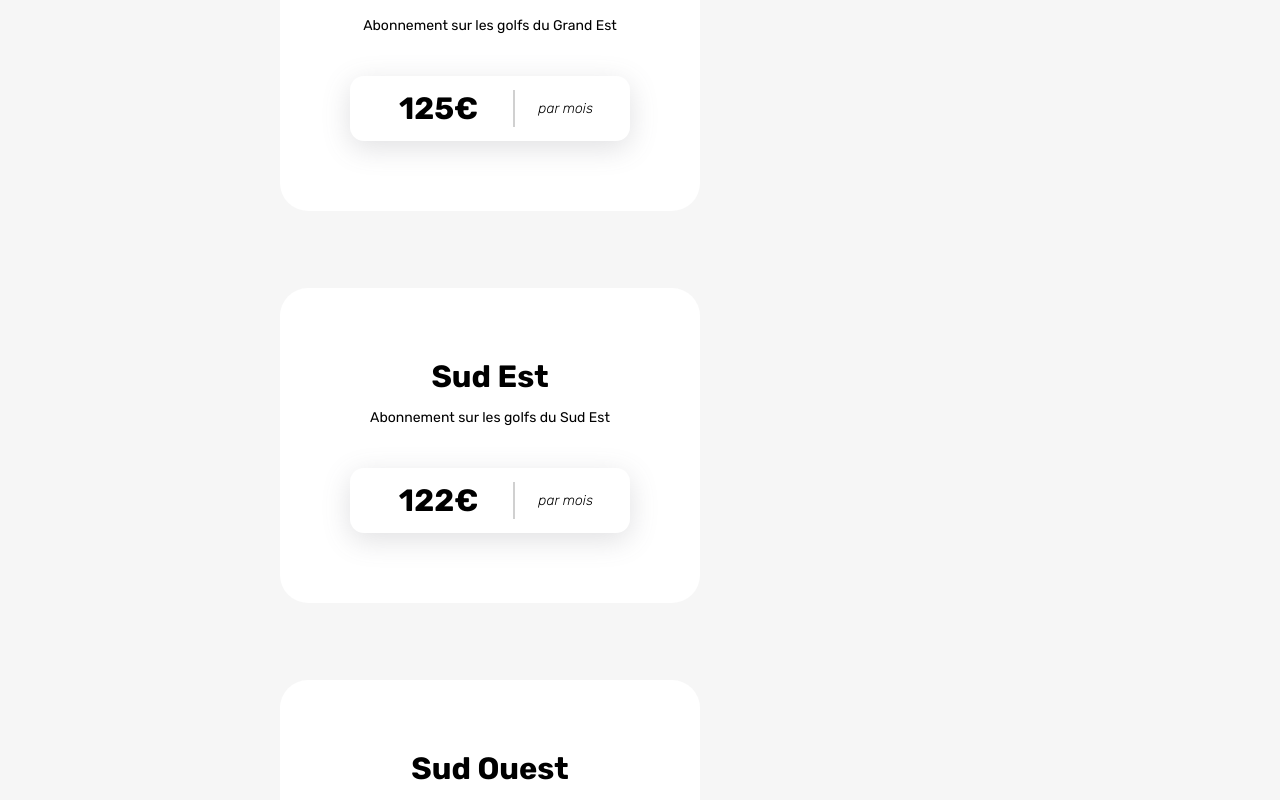
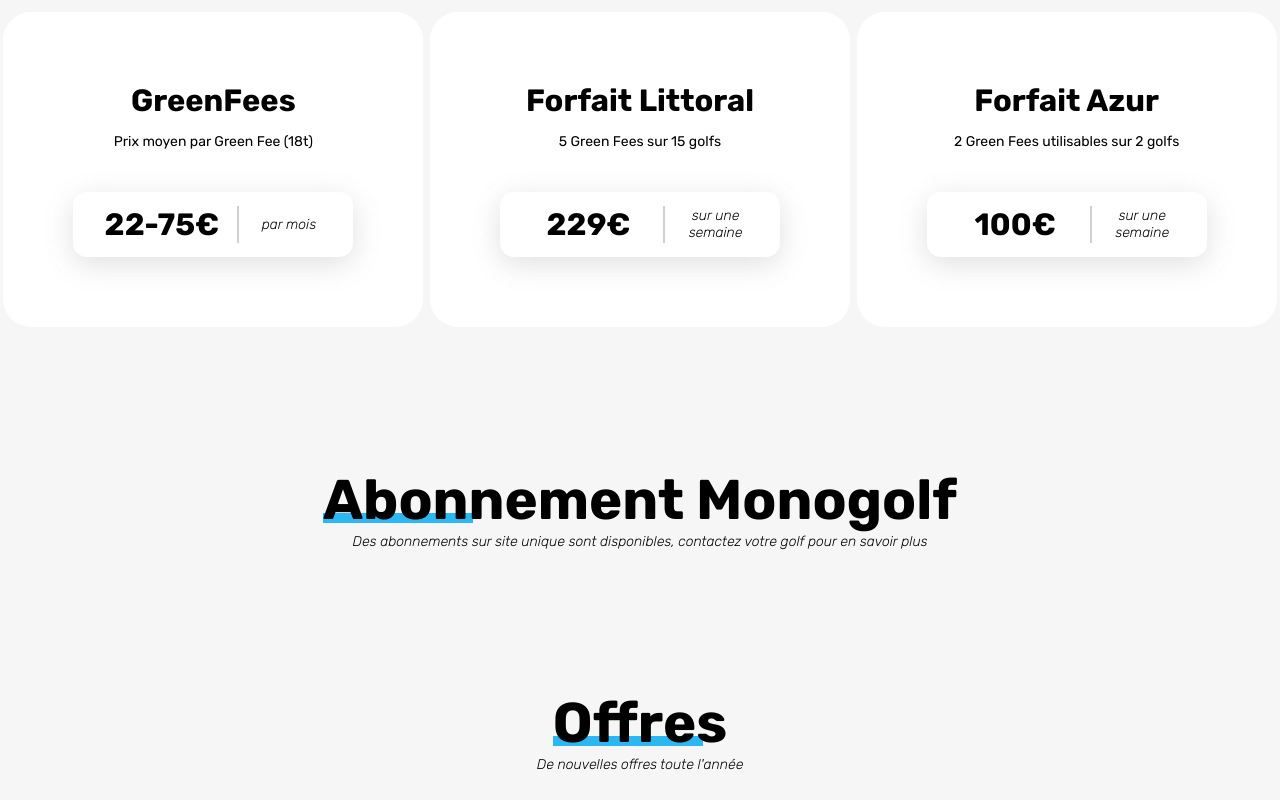
Before and after one commit to PMcht/BlueGreenRework, a React (Vite) app: page /Nos-Offres in a window 1280 px wide. Shown: the part 2280-3080 px from the top of the page. Built offline with nearby package versions, Linux system fonts and the light colour scheme.

Commit message:
Pricing page added

```diff
--- a/src/App.jsx
+++ b/src/App.jsx
@@ -5,6 +5,7 @@ import GolfList from './pages/GolfList/GolfList'
 import Navbar from './components/Navbar/Navbar'
 import Offres from './pages/Offres/Offres'
 import Footer from './components/Footer/Footer'
+import Actus from './pages/Actus/Actus'
 
 
 function App() {
@@ -19,8 +20,8 @@ function App() {
           <Route path='/BlueGreenRework' element={<Home />} />
           <Route path='/Nos-Golfs' element={<GolfList />} />
           <Route path='/Nos-Offres' element={<Offres />} />
-          <Route path='/Enseignements' element={<Home />} />
-          <Route path='/Actualites' element={<Home />} />
+          <Route path='/Proshop' element={<Home />} />
+          <Route path='/Actualites' element={<Actus />} />
           <Route path='/Mon-Espace' element={<Home />} />
       </Routes>
 
--- a/src/components/Navbar/Navbar.jsx
+++ b/src/components/Navbar/Navbar.jsx
@@ -74,7 +74,7 @@ const Navbar = () => {
                   <Link to="/Nos-Offres" className='links flex center' onClick={handleShowNavbar}><FontAwesomeIcon icon={faTags} /><p>Nos Offres</p></Link>
                 </li>
                 <li>
-                  <Link to="/about" className='links flex center' onClick={handleShowNavbar}><FontAwesomeIcon icon={faNewspaper} /><p>Actualité</p></Link>
+                  <Link to="/Actualites" className='links flex center' onClick={handleShowNavbar}><FontAwesomeIcon icon={faNewspaper} /><p>Actualité</p></Link>
                 </li>
                 <li>
                   <Link to="/contact" className='links flex center' onClick={handleShowNavbar}><FontAwesomeIcon icon={faShop} /><p>Proshop</p></Link>
--- /dev/null
+++ b/src/pages/Actus/Actus.jsx
@@ -0,0 +1,10 @@
+import React from 'react'
+import './Actus.scss'
+
+const Actus = () => {
+  return (
+    <div>Actus</div>
+  )
+}
+
+export default Actus
--- a/src/pages/Offres/Offres.jsx
+++ b/src/pages/Offres/Offres.jsx
@@ -242,50 +242,29 @@ const Offres = () => {
         <div className='gridPrice'>
 
             <div className='card'>
-              <p className='text-medium bold'>Monde</p>
-              <p>L'abonnement sur la totalité de nos golfs</p>
-              <div className='flex center price monthly'>
-                <p className='prices text-medium bold'>{AgeAttributes[0].mensual.monde[ageForJson]}€</p>
+              <p className='text-medium bold'>GreenFees</p>
+              <p>Prix moyen par Green Fee (18t)</p>
+              <div className='flex center price'>
+                <p className='prices text-medium bold'>22-75€</p>
                 <p className='period thin'>par mois</p>
-              </div>
-              <div className='price hide yearly'>
-                <div className='flex center'>
-                  <p className='prices text-medium bold'>{AgeAttributes[0].annual.monde[ageForJson]}€</p>
-                  <p className='period thin'>par ans</p>
-                </div>
-
               </div>
             </div>
 
             <div className='card'>
-              <p className='text-medium bold'>Monde</p>
-              <p>L'abonnement sur la totalité de nos golfs</p>
-              <div className='flex center price monthly'>
-                <p className='prices text-medium bold'>{AgeAttributes[0].mensual.monde[ageForJson]}€</p>
-                <p className='period thin'>par mois</p>
-              </div>
-              <div className='price hide yearly'>
-                <div className='flex center'>
-                  <p className='prices text-medium bold'>{AgeAttributes[0].annual.monde[ageForJson]}€</p>
-                  <p className='period thin'>par ans</p>
-                </div>
-
+              <p className='text-medium bold'>Forfait Littoral</p>
+              <p>5 Green Fees sur 15 golfs</p>
+              <div className='flex center price'>
+                <p className='prices text-medium bold'>229€</p>
+                <p className='period thin'>sur une semaine</p>
               </div>
             </div>
 
             <div className='card'>
-              <p className='text-medium bold'>Monde</p>
-              <p>L'abonnement sur la totalité de nos golfs</p>
-              <div className='flex center price monthly'>
-                <p className='prices text-medium bold'>{AgeAttributes[0].mensual.monde[ageForJson]}€</p>
-                <p className='period thin'>par mois</p>
-              </div>
-              <div className='price hide yearly'>
-                <div className='flex center'>
-                  <p className='prices text-medium bold'>{AgeAttributes[0].annual.monde[ageForJson]}€</p>
-                  <p className='period thin'>par ans</p>
-                </div>
-
+              <p className='text-medium bold'>Forfait Azur</p>
+              <p>2 Green Fees utilisables sur 2 golfs</p>
+              <div className='flex center price'>
+                <p className='prices text-medium bold'>100€</p>
+                <p className='period thin'>sur une semaine</p>
               </div>
             </div>
 
@@ -296,59 +275,7 @@ const Offres = () => {
 
       <div className='priceSection'>
         <h2 className='text-large'>Abonnement Monogolf</h2>
-        <p className='thin'>Les tarifs de nos green fees sont variables avec les golfs</p>
-
-        <div className='gridPrice'>
-
-            <div className='card'>
-              <p className='text-medium bold'>Monde</p>
-              <p>L'abonnement sur la totalité de nos golfs</p>
-              <div className='flex center price monthly'>
-                <p className='prices text-medium bold'>{AgeAttributes[0].mensual.monde[ageForJson]}€</p>
-                <p className='period thin'>par mois</p>
-              </div>
-              <div className='price hide yearly'>
-                <div className='flex center'>
-                  <p className='prices text-medium bold'>{AgeAttributes[0].annual.monde[ageForJson]}€</p>
-                  <p className='period thin'>par ans</p>
-                </div>
-
-              </div>
-            </div>
-
-            <div className='card'>
-              <p className='text-medium bold'>Monde</p>
-              <p>L'abonnement sur la totalité de nos golfs</p>
-              <div className='flex center price monthly'>
-                <p className='prices text-medium bold'>{AgeAttributes[0].mensual.monde[ageForJson]}€</p>
-                <p className='period thin'>par mois</p>
-              </div>
-              <div className='price hide yearly'>
-                <div className='flex center'>
-                  <p className='prices text-medium bold'>{AgeAttributes[0].annual.monde[ageForJson]}€</p>
-                  <p className='period thin'>par ans</p>
-                </div>
-
-              </div>
-            </div>
-
-            <div className='card'>
-              <p className='text-medium bold'>Monde</p>
-              <p>L'abonnement sur la totalité de nos golfs</p>
-              <div className='flex center price monthly'>
-                <p className='prices text-medium bold'>{AgeAttributes[0].mensual.monde[ageForJson]}€</p>
-                <p className='period thin'>par mois</p>
-              </div>
-              <div className='price hide yearly'>
-                <div className='flex center'>
-                  <p className='prices text-medium bold'>{AgeAttributes[0].annual.monde[ageForJson]}€</p>
-                  <p className='period thin'>par ans</p>
-                </div>
-
-              </div>
-            </div>
-
-        </div>
+        <p className='thin'>Des abonnements sur site unique sont disponibles, contactez votre golf pour en savoir plus</p>
 
       </div>
 
@@ -356,55 +283,34 @@ const Offres = () => {
 
       <div className='priceSection'>
         <h2 className='text-large'>Offres</h2>
-        <p className='thin'>Les tarifs de nos green fees sont variables avec les golfs</p>
+        <p className='thin'>De nouvelles offres toute l'année</p>
 
         <div className='gridPrice'>
 
           <div className='card'>
-            <p className='text-medium bold'>Monde</p>
-            <p>L'abonnement sur la totalité de nos golfs</p>
+            <p className='text-medium bold'>Ecole de Golf</p>
+            <p>Pour le premier swing (enfant)</p>
             <div className='flex center price monthly'>
-              <p className='prices text-medium bold'>{AgeAttributes[0].mensual.monde[ageForJson]}€</p>
-              <p className='period thin'>par mois</p>
-            </div>
-            <div className='price hide yearly'>
-              <div className='flex center'>
-                <p className='prices text-medium bold'>{AgeAttributes[0].annual.monde[ageForJson]}€</p>
-                <p className='period thin'>par ans</p>
-              </div>
-
+              <p className='prices text-medium bold'>180€</p>
+              <p className='period thin'>par ans</p>
             </div>
           </div>
 
           <div className='card'>
-            <p className='text-medium bold'>Monde</p>
-            <p>L'abonnement sur la totalité de nos golfs</p>
-            <div className='flex center price monthly'>
-              <p className='prices text-medium bold'>{AgeAttributes[0].mensual.monde[ageForJson]}€</p>
+            <p className='text-medium bold'>Initiations</p>
+            <p>Découvrez le golf durant l'été</p>
+            <div className='flex center price'>
+              <p className='prices text-medium bold'>Gratuit</p>
               <p className='period thin'>par mois</p>
-            </div>
-            <div className='price hide yearly'>
-              <div className='flex center'>
-                <p className='prices text-medium bold'>{AgeAttributes[0].annual.monde[ageForJson]}€</p>
-                <p className='period thin'>par ans</p>
-              </div>
-
             </div>
           </div>
 
           <div className='card'>
-            <p className='text-medium bold'>Monde</p>
-            <p>L'abonnement sur la totalité de nos golfs</p>
-            <div className='flex center price monthly'>
-              <p className='prices text-medium bold'>{AgeAttributes[0].mensual.monde[ageForJson]}€</p>
-              <p className='period thin'>par mois</p>
-            </div>
-            <div className='price hide yearly'>
-              <div className='flex center'>
-                <p className='prices text-medium bold'>{AgeAttributes[0].annual.monde[ageForJson]}€</p>
-                <p className='period thin'>par ans</p>
-              </div>
-
+            <p className='text-medium bold'>Nouveaux</p>
+            <p>Réductions sur le premier abonnement</p>
+            <div className='flex center price'>
+              <p className='prices text-medium bold'>-20%</p>
+              <p className='period thin'>sur abonnement</p>
             </div>
           </div>
 
--- a/src/pages/Offres/Offres.scss
+++ b/src/pages/Offres/Offres.scss
@@ -158,12 +158,13 @@
       }
 
     .priceSection{
-        margin: 10rem 0 5rem;
-        padding: 0 20rem;
+        margin: 10rem auto 5rem;
+        width: calc(100% - 40rem);
         position: relative;
         height: fit-content;
         h2{
             position: relative;
+            width: fit-content;
             &:before{
                 content : '';
                 z-index: -1;
@@ -181,8 +182,8 @@
 
             .switch{
                 position:absolute;
-                top: 0;
-                right: 20rem;
+                top: 1rem;
+                right: 3rem;
             }
 
             .switch-wrapper {
@@ -259,7 +260,7 @@
             grid-template-columns: repeat(auto-fill, minmax(min(30rem, 100%), auto));
             row-gap: 10%;
             margin-top: 3rem;
-
+            justify-content: space-around;
             .card{
                 width: 30rem;
                 text-align: center;
@@ -290,3 +291,24 @@
 
 
 }
+
+
+@media (max-width: 1500px) {
+  #offres{
+    text-align: center;
+    h2{
+      margin: auto !important;
+    }
+  }
+  .priceSection{
+    width: 100% !important;
+  }
+  .switch{
+    position:unset !important;
+  }
+
+}
+
+@media (max-width: 700px) {
+
+}
--- a/src/utils/Lists/Prices.jsx
+++ b/src/utils/Lists/Prices.jsx
@@ -68,11 +68,11 @@ export const AgeAttributes = [
                 adulte7: "350"
             },
             national: {
-                junior: "279",
-                jeune: "212",
+                junior: "56",
+                jeune: "84",
                 adulte: "209",
-                adulte5: "84",
-                adulte7: "56"
+                adulte5: "212",
+                adulte7: "279"
             },
             Ouest: {
                 junior: "37",
```
Also changed, not shown: src/pages/Actus/Actus.scss (added).
